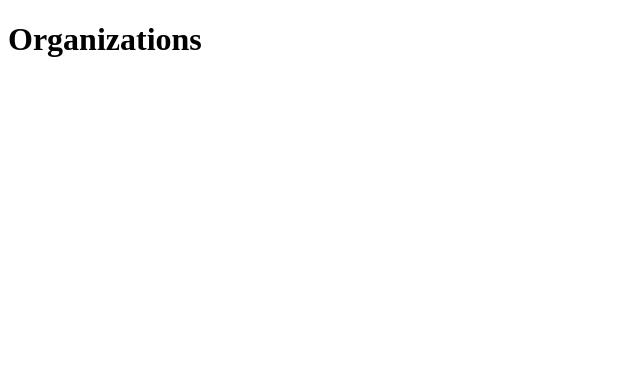
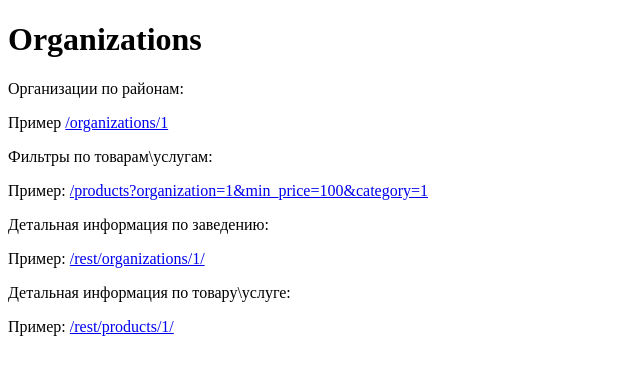
Before and after one commit to DemoZluk/organizations, a Django app: page / in a window 1280 px wide. Shown: the top 375 px of the page, without its empty margins (0-640 px from the left). Run offline with Django 3.2, Linux system fonts and the light colour scheme.

Commit message:
Home page

```diff
--- a/templates/home.html
+++ b/templates/home.html
@@ -6,6 +6,30 @@
 </head>
 <body>
 <h1>Organizations</h1>
-
+<p>
+  Организации по районам:
+  <p>
+    Пример
+    <a href="/organizations/1">/organizations/1</a>
+  </p>
+</p>
+<p>
+  Фильтры по товарам\услугам:
+  <p>
+    Пример: <a href="/products?organization=1&min_price=100&category=1">/products?organization=1&min_price=100&category=1</a>
+  </p>
+</p>
+<p>
+  Детальная информация по заведению:
+  <p>
+    Пример: <a href="/rest/organizations/1/">/rest/organizations/1/</a>
+  </p>
+</p>
+<p>
+  Детальная информация по товару\услуге:
+  <p>
+    Пример: <a href="/rest/products/1/">/rest/products/1/</a>
+  </p>
+</p>
 </body>
 </html>
```
